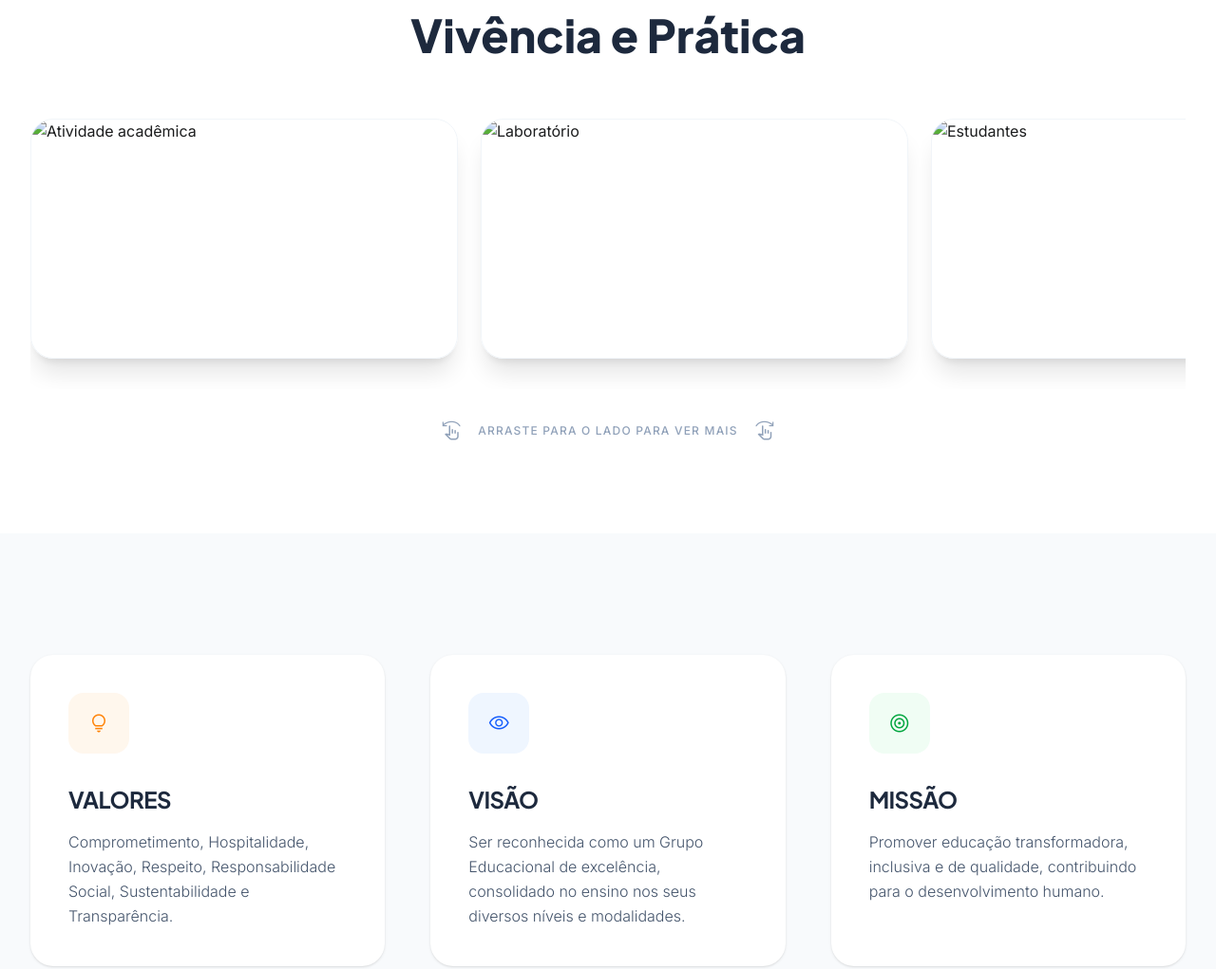
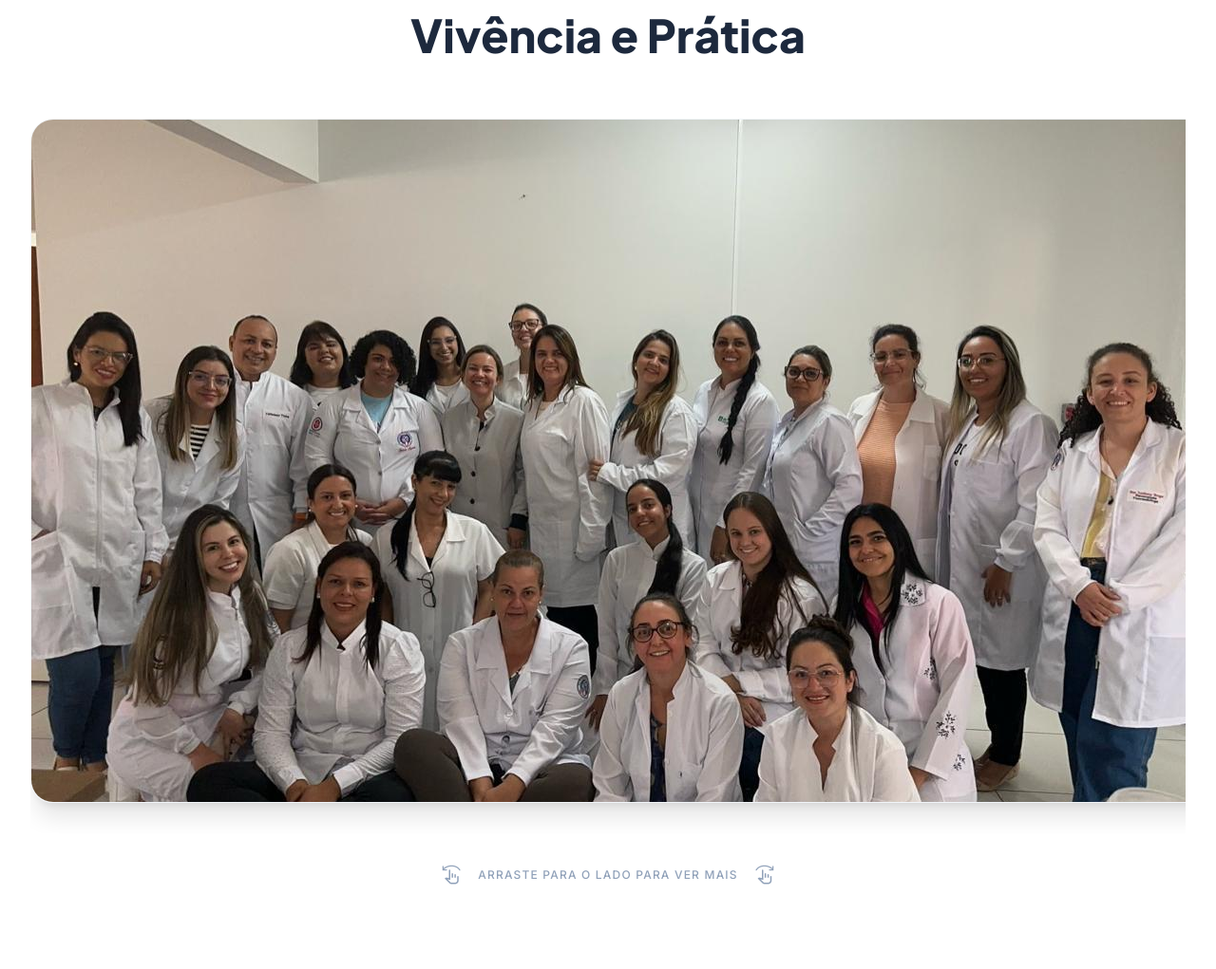
Before and after one commit to gabrielpiment/landing_unifatecie, a website built with Vite: page index.html in a window 1280 px wide. Shown: the part 5243-6264 px from the top of the page at 95% size. Built offline with nearby package versions, Linux system fonts and the light colour scheme; files whose address does not match are found by name.

Commit message:
feat: adiciona fotos da galeria e atualiza extensões para .jpeg

```diff
--- a/index.html
+++ b/index.html
@@ -375,19 +375,19 @@
                     <!-- Carousel Container -->
                     <div id="gallery-container" class="flex gap-4 md:gap-6 overflow-x-auto snap-x snap-mandatory scrollbar-hide pb-8">
                         <div class="min-w-[85vw] md:min-w-[450px] aspect-video snap-center rounded-3xl overflow-hidden shadow-xl border border-slate-100 flex-shrink-0 group">
-                            <img src="/assets/galeria1.jpg" alt="Atividade acadêmica" class="w-full h-full object-cover group-hover:scale-105 transition-transform duration-700">
+                            <img src="/assets/galeria1.jpeg" alt="Atividade acadêmica" class="w-full h-full object-cover group-hover:scale-105 transition-transform duration-700">
                         </div>
                         <div class="min-w-[85vw] md:min-w-[450px] aspect-video snap-center rounded-3xl overflow-hidden shadow-xl border border-slate-100 flex-shrink-0 group">
-                            <img src="/assets/galeria2.jpg" alt="Laboratório" class="w-full h-full object-cover group-hover:scale-105 transition-transform duration-700">
+                            <img src="/assets/galeria2.jpeg" alt="Laboratório" class="w-full h-full object-cover group-hover:scale-105 transition-transform duration-700">
                         </div>
                         <div class="min-w-[85vw] md:min-w-[450px] aspect-video snap-center rounded-3xl overflow-hidden shadow-xl border border-slate-100 flex-shrink-0 group">
-                            <img src="/assets/galeria3.jpg" alt="Estudantes" class="w-full h-full object-cover group-hover:scale-105 transition-transform duration-700">
+                            <img src="/assets/galeria3.jpeg" alt="Estudantes" class="w-full h-full object-cover group-hover:scale-105 transition-transform duration-700">
                         </div>
                         <div class="min-w-[85vw] md:min-w-[450px] aspect-video snap-center rounded-3xl overflow-hidden shadow-xl border border-slate-100 flex-shrink-0 group">
-                            <img src="/assets/galeria4.jpg" alt="Equipe UniFatecie" class="w-full h-full object-cover group-hover:scale-105 transition-transform duration-700">
+                            <img src="/assets/galeria4.jpeg" alt="Equipe UniFatecie" class="w-full h-full object-cover group-hover:scale-105 transition-transform duration-700">
                         </div>
                         <div class="min-w-[85vw] md:min-w-[450px] aspect-video snap-center rounded-3xl overflow-hidden shadow-xl border border-slate-100 flex-shrink-0 group">
-                            <img src="/assets/galeria5.jpg" alt="Aula Prática" class="w-full h-full object-cover group-hover:scale-105 transition-transform duration-700">
+                            <img src="/assets/galeria5.jpeg" alt="Aula Prática" class="w-full h-full object-cover group-hover:scale-105 transition-transform duration-700">
                         </div>
                     </div>
 
```
Also changed, not shown: public/assets/galeria1.jpeg (added), public/assets/galeria2.jpeg (added), public/assets/galeria3.jpeg (added), public/assets/galeria4.jpeg (added), public/assets/galeria5.jpeg (added).
